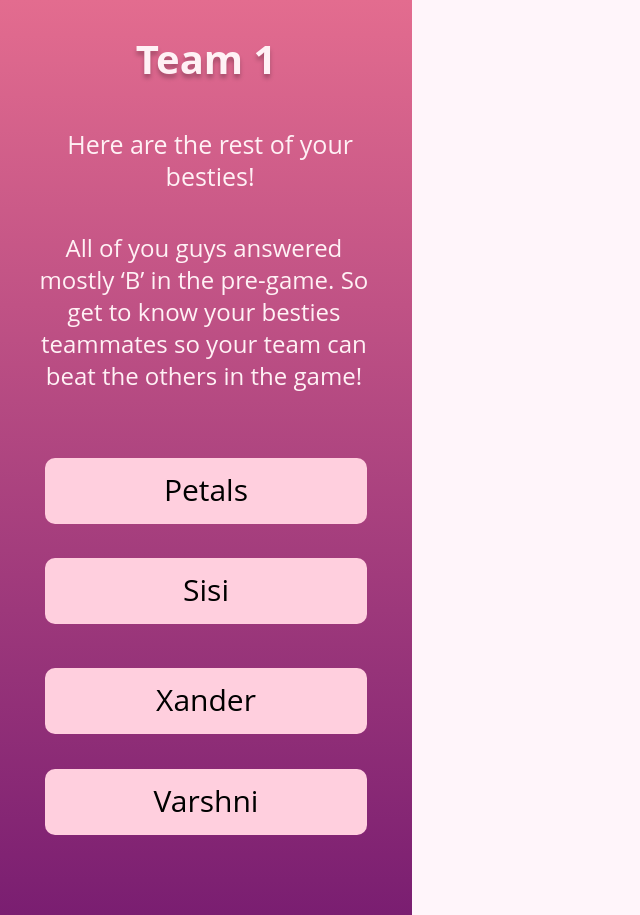
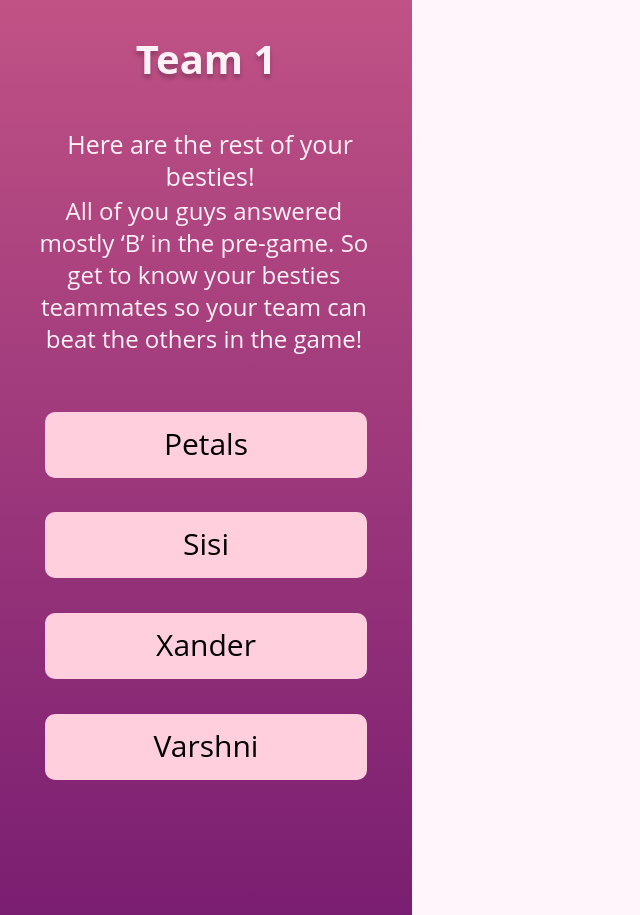
Before and after one commit to acm-projects/Besties, a SvelteKit app in the folder besties-mobile/: page /ChosenTeam in a window 1280 px wide. Shown: the whole page, without its empty margins (0-640 px from the left). Built offline with nearby package versions, Linux system fonts and the light colour scheme.

Commit message:
updated ui and page linking

```diff
--- a/besties-mobile/src/routes/ChosenTeam/+page.svelte
+++ b/besties-mobile/src/routes/ChosenTeam/+page.svelte
@@ -7,10 +7,10 @@
     }
 
     const teamMembers: TeamMember[] = [
-      { name: 'Petals', top: '50%' },
-      { name: 'Sisi', top: '61%' },
-      { name: 'Xander', top: '73%' },
-      { name: 'Varshni', top: '84%' },
+      { name: 'Petals', top: '45%' },
+      { name: 'Sisi', top: '56%' },
+      { name: 'Xander', top: '67%' },
+      { name: 'Varshni', top: '78%' },
     ];
 </script>
 
@@ -29,7 +29,7 @@
       position: relative;
       width: 412px;
       height: 915px;
-      background: linear-gradient(180deg, #E36C8F 0%, #7A1E71 100%);
+      background: linear-gradient(180deg, #E36C8F -50%, #7A1E71 100%);
     }
 
     .title {
@@ -56,7 +56,7 @@
     .description {
       position: absolute;
       width: 83%; /* Adjusted for padding */
-      top: 24%;
+      top: 20%;
       left: 8%;
       /* font-family: 'Average Sans', sans-serif; */
       /* font-weight: 400; */
@@ -105,7 +105,9 @@
     <div class="container">
     <!-- <div class="title">Team 1</div> -->
     <h3 class="text-secondary font-bold text-4xl text-center title">Team 1</h3>
+    <a href="/Question">
         <h3 class="py-3 text-2xl text-center description"> All of you guys answered mostly ‘B’ in the pre-game. So get to know your besties teammates so your team can beat the others in the game!</h3>
+    </a>
     <div class="rectangle"></div>
     <div class="rest-of-team">
       Here are the rest of your besties!
```
Lines whose indentation alone changed are shown as unchanged.
